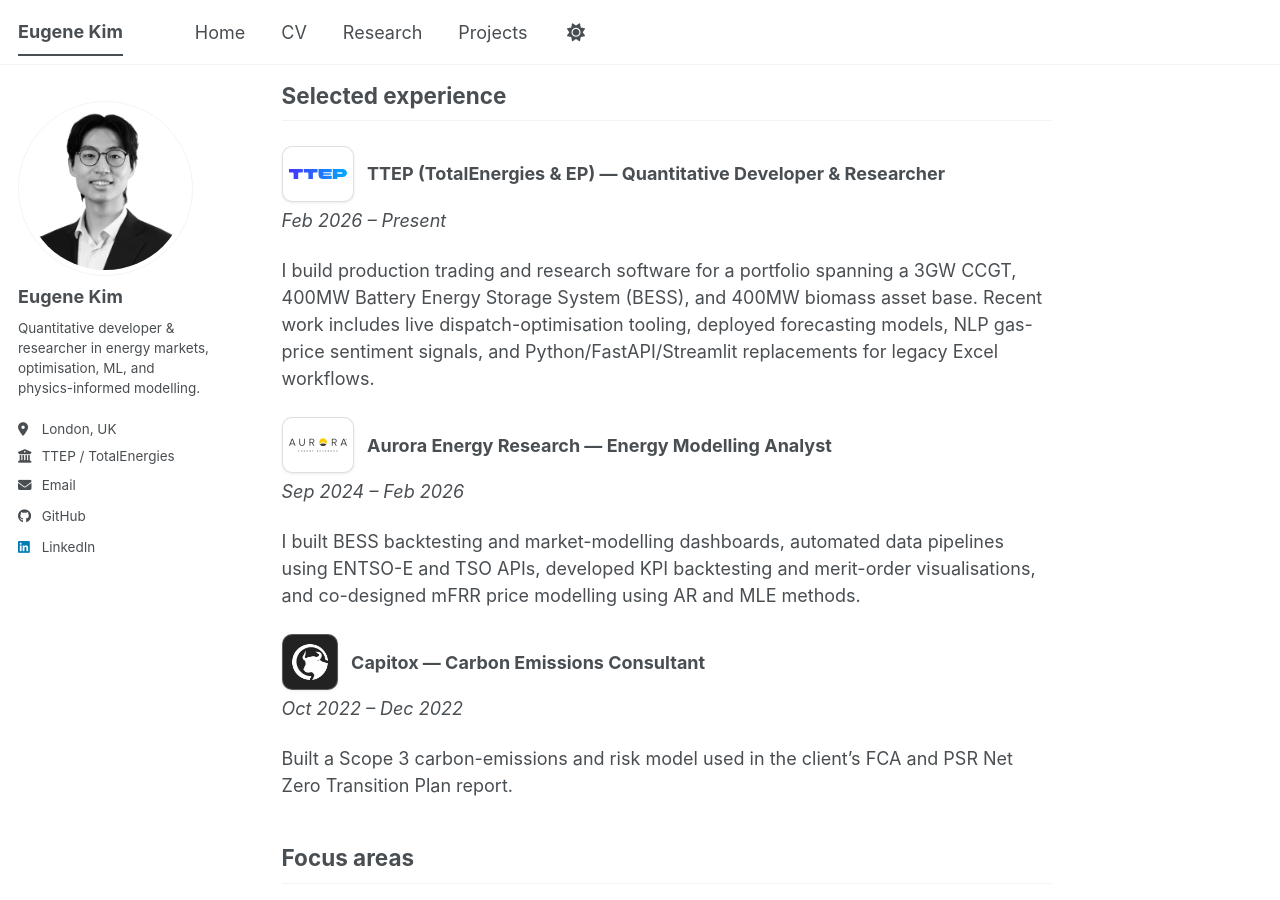
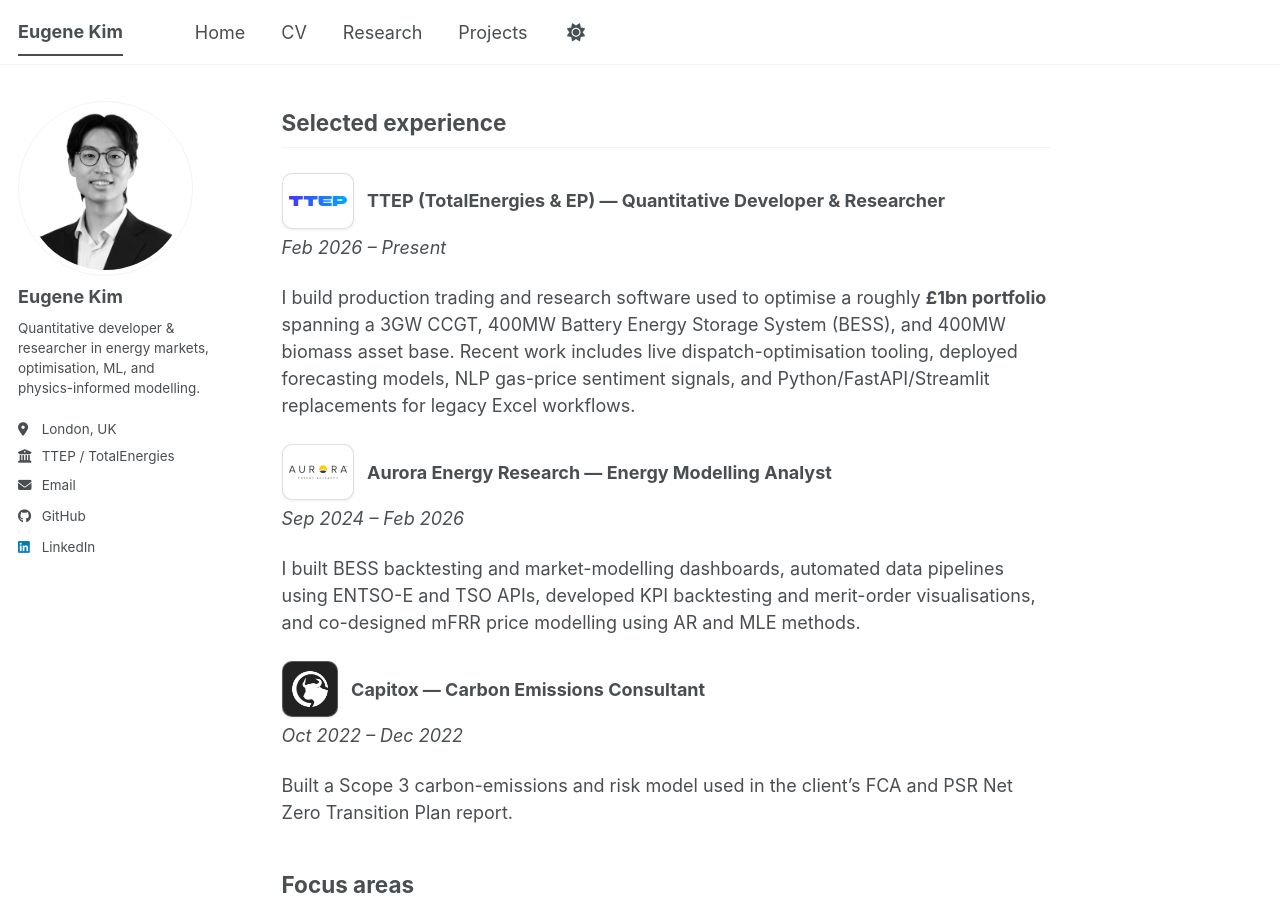
Before and after one commit to eugkim0120/eugkim0120.github.io, a Jekyll site: the page built from _pages/about.md, in a window 1280 px wide and 900 px high, scrolled down 1154 px. Built offline with Jekyll 4.4.1, drawn with Linux system fonts in a browser that asks for light colours; a script bundle is joined from its source files by our own code; library files that are not in the unit come from our copies; some of the changed text lies outside the part shown.

Commit message:
Emphasize TTEP portfolio optimisation scope

```diff
--- a/_pages/about.md
+++ b/_pages/about.md
@@ -11,7 +11,7 @@
 
 My current research focus is **AI surrogate modelling for inertial confinement fusion** at the University of Oxford, where I work on compute-efficient neural operator models for approximating expensive fusion simulations and accelerating high-dimensional design-space exploration.
 
-I also work as a **Quantitative Developer & Researcher at TTEP (TotalEnergies & EP)**, building tools for live trading and research across GB power markets. My recent work includes dispatch optimisation for large-scale generation and storage portfolios, price forecasting models, NLP market signals, and internal AI-agent tooling for quant development workflows.
+I also work as a **Quantitative Developer & Researcher at TTEP (TotalEnergies & EP)**, where I build tools for live trading and research across GB power markets and help optimise decisions across a roughly **£1bn energy portfolio**. My recent work includes dispatch optimisation for large-scale generation and storage assets, price forecasting models, NLP market signals, and internal AI-agent tooling for quant development workflows.
 
 ## Research and education
 
@@ -32,7 +32,7 @@
 <div class="institution-heading"><img class="institution-logo" src="/images/logos/ttep.svg" alt="TTEP logo"><h3>TTEP (TotalEnergies & EP) — Quantitative Developer & Researcher</h3></div>
 *Feb 2026 – Present*
 
-I build production trading and research software for a portfolio spanning a 3GW CCGT, 400MW Battery Energy Storage System (BESS), and 400MW biomass asset base. Recent work includes live dispatch-optimisation tooling, deployed forecasting models, NLP gas-price sentiment signals, and Python/FastAPI/Streamlit replacements for legacy Excel workflows.
+I build production trading and research software used to optimise a roughly **£1bn portfolio** spanning a 3GW CCGT, 400MW Battery Energy Storage System (BESS), and 400MW biomass asset base. Recent work includes live dispatch-optimisation tooling, deployed forecasting models, NLP gas-price sentiment signals, and Python/FastAPI/Streamlit replacements for legacy Excel workflows.
 
 <div class="institution-heading"><img class="institution-logo" src="/images/logos/aurora-energy-research.svg" alt="Aurora Energy Research logo"><h3>Aurora Energy Research — Energy Modelling Analyst</h3></div>
 *Sep 2024 – Feb 2026*
```
Also changed, not shown: _pages/cv.md (+1 -1 lines).
